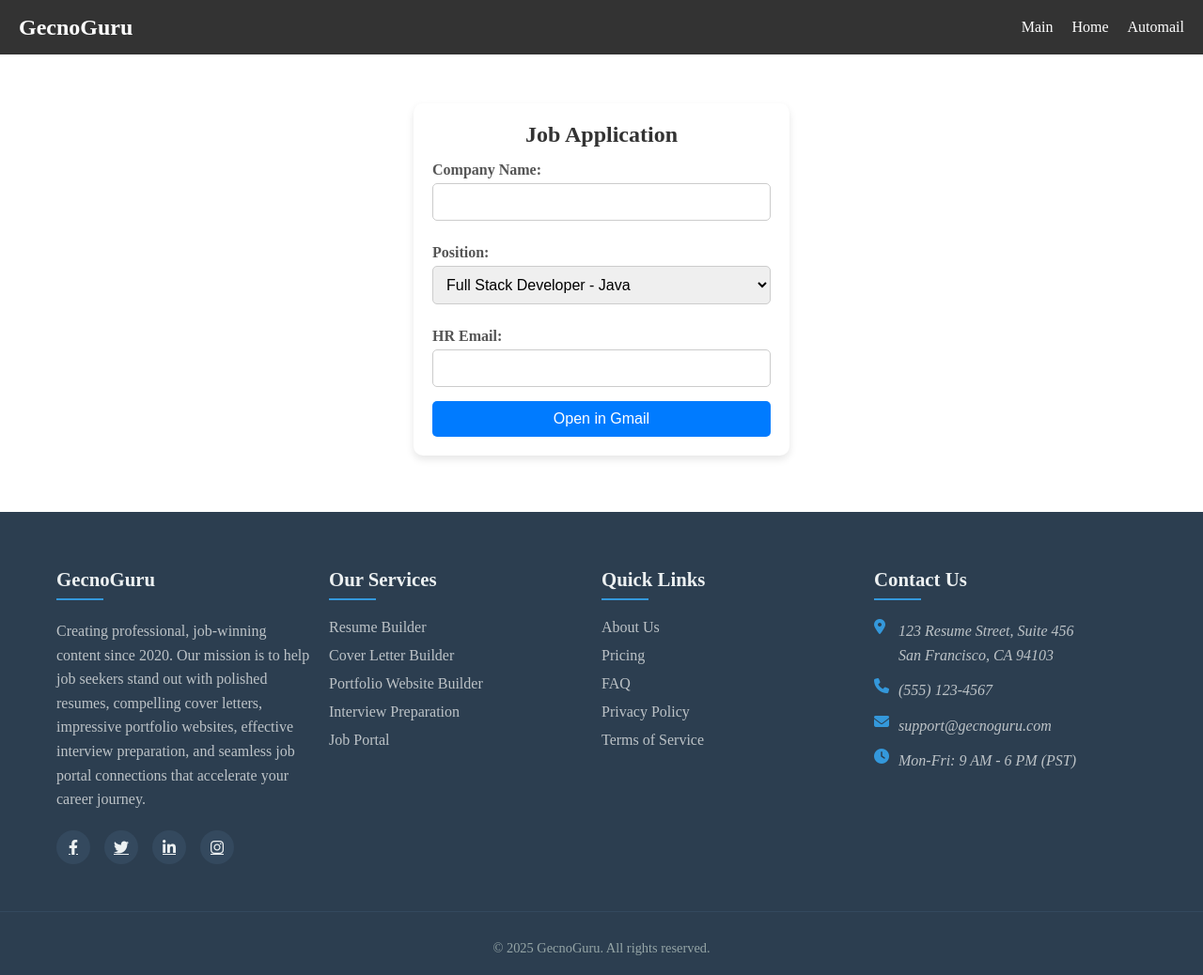
After one commit to nerajlal/GecnoGuru, a PHP site: page /Jobs/mailsend.php in a window 1280 px wide. The commit adds this page. Shown: the whole page at 94% size. Run offline with PHP 8.4, Linux system fonts and the light colour scheme; the visitor is signed in with stand-in values (Sample User, id 1); data comes from the database, SQL or seed files in the repository.

Commit message:
Jobs Updated
Jobs Updated

```diff
--- /dev/null
+++ b/Jobs/dbconnect.php
@@ -0,0 +1,29 @@
+<?php
+$host = 'localhost';
+$user = 'root';
+$pass = '';
+$dbname = 'resume_builder';
+
+// Create connection
+$conn = new mysqli($host, $user, $pass);
+
+// Check connection
+if ($conn->connect_error) {
+    die("Initial connection failed: " . $conn->connect_error);
+}
+
+// Create database if not exists
+$conn->query("CREATE DATABASE IF NOT EXISTS $dbname");
+
+// Select database
+$conn->select_db($dbname);
+
+// Set charset
+$conn->set_charset("utf8mb4");
+
+// Make connection available globally
+function get_db_connection() {
+    global $conn;
+    return $conn;
+}
+?>
--- /dev/null
+++ b/Jobs/footer.php
@@ -0,0 +1,203 @@
+<!-- Footer Section -->
+<footer class="footer-section">
+    <div class="footer-container">
+        <div class="footer-column">
+            <h3>GecnoGuru</h3>
+            <p>Creating professional, job-winning content since 2020. Our mission is to help job seekers stand out with polished resumes, compelling cover letters, impressive portfolio websites, effective interview preparation, and seamless job portal connections that accelerate your career journey.</p>
+            <div class="social-icons">
+                <a href="#" aria-label="Facebook"><i class="fab fa-facebook-f"></i></a>
+                <a href="#" aria-label="Twitter"><i class="fab fa-twitter"></i></a>
+                <a href="#" aria-label="LinkedIn"><i class="fab fa-linkedin-in"></i></a>
+                <a href="#" aria-label="Instagram"><i class="fab fa-instagram"></i></a>
+            </div>
+        </div>
+
+        <div class="footer-column">
+            <h3>Our Services</h3>
+            <ul class="footer-links">
+                <li><a href="Resume/index.php">Resume Builder</a></li>
+                <li><a href="#.php">Cover Letter Builder</a></li>
+                <li><a href="#.php">Portfolio Website Builder</a></li>
+                <li><a href="#.php">Interview Preparation</a></li>
+                <li><a href="#.php">Job Portal</a></li>
+            </ul>
+        </div>
+
+        <div class="footer-column">
+            <h3>Quick Links</h3>
+            <ul class="footer-links">
+                <li><a href="#">About Us</a></li>
+                <li><a href="#">Pricing</a></li>
+                <li><a href="#">FAQ</a></li>
+                <li><a href="#">Privacy Policy</a></li>
+                <li><a href="#">Terms of Service</a></li>
+            </ul>
+        </div>
+
+        <div class="footer-column">
+            <h3>Contact Us</h3>
+            <address class="contact-info">
+                <p><i class="fas fa-map-marker-alt"></i> 123 Resume Street, Suite 456<br>San Francisco, CA 94103</p>
+                <p><i class="fas fa-phone"></i> (555) 123-4567</p>
+                <p><i class="fas fa-envelope"></i> <a href="mailto:support@gecnoguru.com">
+                    support@gecnoguru.com</a></p>
+                <p><i class="fas fa-clock"></i> Mon-Fri: 9 AM - 6 PM (PST)</p>
+            </address>
+        </div>
+    </div>
+
+    <div class="footer-bottom">
+        <p>&copy; 2025 GecnoGuru. All rights reserved.</p>
+    </div>
+</footer>
+
+<style>
+    /* Footer Styles */
+    .footer-section {
+        background-color: #2c3e50;
+        color: #ecf0f1;
+        padding: 60px 0 20px;
+        margin-top: 60px;
+    }
+
+    .footer-container {
+        display: flex;
+        flex-wrap: wrap;
+        justify-content: space-between;
+        max-width: 1200px;
+        margin: 0 auto;
+        padding: 0 20px;
+    }
+
+    .footer-column {
+        flex: 1;
+        min-width: 200px;
+        margin-bottom: 30px;
+        padding-right: 20px;
+    }
+
+    .footer-column h3 {
+        font-size: 1.3rem;
+        margin-bottom: 20px;
+        position: relative;
+        padding-bottom: 10px;
+    }
+
+    .footer-column h3::after {
+        content: '';
+        position: absolute;
+        bottom: 0;
+        left: 0;
+        width: 50px;
+        height: 2px;
+        background-color: #3498db;
+    }
+
+    .footer-column p {
+        margin-bottom: 20px;
+        line-height: 1.6;
+        color: #bdc3c7;
+    }
+
+    .social-icons {
+        display: flex;
+        gap: 15px;
+        margin-top: 20px;
+    }
+
+    .social-icons a {
+        display: flex;
+        align-items: center;
+        justify-content: center;
+        width: 36px;
+        height: 36px;
+        border-radius: 50%;
+        background-color: #34495e;
+        color: #ecf0f1;
+        transition: all 0.3s ease;
+    }
+
+    .social-icons a:hover {
+        background-color: #3498db;
+        transform: translateY(-3px);
+    }
+
+    .footer-links {
+        list-style: none;
+        padding: 0;
+        margin: 0;
+    }
+
+    .footer-links li {
+        margin-bottom: 12px;
+    }
+
+    .footer-links a {
+        color: #bdc3c7;
+        text-decoration: none;
+        transition: color 0.3s ease;
+        display: inline-block;
+        position: relative;
+    }
+
+    .footer-links a::after {
+        content: '';
+        position: absolute;
+        width: 0;
+        height: 1px;
+        bottom: -2px;
+        left: 0;
+        background-color: #3498db;
+        transition: width 0.3s ease;
+    }
+
+    .footer-links a:hover {
+        color: #3498db;
+    }
+
+    .footer-links a:hover::after {
+        width: 100%;
+    }
+
+    .contact-info p {
+        margin-bottom: 12px;
+        display: flex;
+        align-items: flex-start;
+    }
+
+    .contact-info i {
+        margin-right: 10px;
+        color: #3498db;
+        min-width: 16px;
+    }
+
+    .contact-info a {
+        color: #bdc3c7;
+        text-decoration: none;
+        transition: color 0.3s ease;
+    }
+
+    .contact-info a:hover {
+        color: #3498db;
+    }
+
+    .footer-bottom {
+        text-align: center;
+        padding-top: 30px;
+        margin-top: 20px;
+        border-top: 1px solid #34495e;
+        font-size: 0.9rem;
+        color: #95a5a6;
+    }
+
+    @media (max-width: 768px) {
+        .footer-container {
+            flex-direction: column;
+        }
+
+        .footer-column {
+            width: 100%;
+            padding-right: 0;
+        }
+    }
+</style>
--- /dev/null
+++ b/Jobs/mailsend.php
@@ -0,0 +1,145 @@
+<?php
+// Start the session first
+session_start();
+
+// Ensure user is logged in
+if (!isset($_SESSION['email'])) {
+    header("Location: ../index.php");
+    exit();
+}
+
+// Get user email
+$email = $_SESSION['email'];
+
+// Include the navbar after session check
+include('navbar.php');
+include('dbconnect.php');
+
+// Fetch user details from database
+$query = "SELECT * FROM personal_details WHERE user = '$email'";
+$result = mysqli_query($conn, $query);
+
+// Check if user details exist
+if ($result && mysqli_num_rows($result) > 0) {
+    $userData = mysqli_fetch_assoc($result);
+    $applicantName = isset($userData['name']) ? $userData['name'] : "";
+    $phone = isset($userData['phone']) ? $userData['phone'] : "";
+    $userEmail = isset($userData['email']) ? $userData['email'] : $email; // Default to session email if not in personal_details
+} else {
+    // Default values if no data is found
+    $applicantName = "";
+    $phone = "";
+    $userEmail = $email;
+}
+?>
+
+<style>
+    .form-container {
+        background: #ffffff;
+        padding: 20px;
+        border-radius: 10px;
+        box-shadow: 0 4px 8px rgba(0, 0, 0, 0.1);
+        max-width: 400px;
+        width: 90%;
+        margin: 50px auto; /* This adds top spacing and centers horizontally */
+    }
+
+    h2 {
+        margin-bottom: 15px;
+        text-align: center;
+        color: #333;
+    }
+
+    label {
+        display: block;
+        margin: 10px 0 5px;
+        color: #555;
+        font-weight: bold;
+    }
+
+    input, select {
+        width: 100%;
+        padding: 10px;
+        margin-bottom: 15px;
+        border: 1px solid #ccc;
+        border-radius: 5px;
+        font-size: 16px;
+    }
+
+    button {
+        width: 100%;
+        padding: 10px;
+        background: #007bff;
+        color: #fff;
+        border: none;
+        border-radius: 5px;
+        font-size: 16px;
+        cursor: pointer;
+        transition: background-color 0.3s ease;
+    }
+
+    button:hover {
+        background: #0056b3;
+    }
+</style>
+
+<div class="form-container">
+    <form id="jobApplicationForm">
+        <h2>Job Application</h2>
+
+        <label for="company_name">Company Name:</label>
+        <input type="text" id="company_name" name="company_name" required>
+
+        <label for="position">Position:</label>
+        <select id="position" name="position" required>
+            <option value="Full Stack Developer - Java">Full Stack Developer - Java</option>
+            <option value="Software Engineer">Software Engineer</option>
+            <option value="Frontend Developer">Frontend Developer</option>
+            <option value="Backend Developer">Backend Developer</option>
+            <option value="PHP Developer">PHP Developer</option>
+            <option value="Java Developer">Java Developer</option>
+            <option value="Web Developer">Web Developer</option>
+        </select>
+
+        <label for="hr_email">HR Email:</label>
+        <input type="email" id="hr_email" name="hr_email" required>
+
+        <button type="button" onclick="sendApplication()">Open in Gmail</button>
+    </form>
+</div>
+
+<script>
+    // Pass PHP variables to JavaScript
+    const applicantName = "<?php echo addslashes($applicantName); ?>";
+    const phone = "<?php echo addslashes($phone); ?>";
+    const userEmail = "<?php echo addslashes($userEmail); ?>";
+
+    async function sendApplication() {
+        const companyName = document.getElementById('company_name').value;
+        const position = document.getElementById('position').value;
+        const hrEmail = document.getElementById('hr_email').value;
+
+        const subject = `Application for ${position} position`;
+        const body = `Dear Hiring Team at ${companyName},\n\n` +
+                    `I am excited to apply for the ${position} position at your esteemed organization. ` +
+                    `With a solid foundation and combined with a keen understanding of front-end and back-end development, I am eager to contribute to ${companyName}'s innovative projects.\n` +
+                    `My hands-on experience includes creating dynamic web applications and working collaboratively in team environments. ` +
+                    `I am confident that my technical skills and enthusiasm for learning will enable me to excel in this role.\n\n` +
+                    `I look forward to the opportunity to discuss how my skills and aspirations align with your team's goals.\n` +
+                    `I have attached my resume for your review and would welcome the opportunity to discuss how my skills and experiences align with your team's goals.\n\nThank you for considering my application, and I look forward to the possibility of contributing to ${companyName}'s success.\n` +
+                    `Best regards,\n` +
+                    `${applicantName}\n` +
+                    `Phone: ${phone}\n` +
+                    `Email: ${userEmail}`;
+
+        try {
+            const gmailUrl = `https://mail.google.com/mail/?view=cm&fs=1&to=${encodeURIComponent(hrEmail)}` +
+                           `&su=${encodeURIComponent(subject)}&body=${encodeURIComponent(body)}`;
+            window.open(gmailUrl, '_blank');
+        } catch (error) {
+            console.error('Error sending application:', error);
+        }
+    }
+</script>
+
+<?php include('footer.php') ?>
--- /dev/null
+++ b/Jobs/navbar.php
@@ -0,0 +1,305 @@
+<!DOCTYPE html>
+<html lang="en">
+<head>
+    <meta charset="UTF-8">
+    <meta name="viewport" content="width=device-width, initial-scale=1.0">
+    <title>GecnoGuru</title>
+    <link rel="stylesheet" href="style.css">
+    <link rel="stylesheet" href="https://cdnjs.cloudflare.com/ajax/libs/font-awesome/6.4.0/css/all.min.css">
+    <style>
+        :root {
+            --primary-bg: #333;
+            --text-color: white;
+            --hover-color: #ddd;
+            --border-color: #444;
+            --dropdown-bg: #444;
+        }
+
+        * {
+            box-sizing: border-box;
+            margin: 0;
+            padding: 0;
+        }
+
+        html {
+            scroll-behavior: smooth;
+        }
+
+        body {
+            padding-top: 60px;
+        }
+
+        .navbar {
+            background-color: var(--primary-bg);
+            display: flex;
+            justify-content: space-between;
+            align-items: center;
+            padding: 10px 20px;
+            position: fixed;
+            top: 0;
+            left: 0;
+            width: 100%;
+            z-index: 1001;
+        }
+
+        .navbar .logo a {
+            color: var(--text-color);
+            text-decoration: none;
+            font-size: 1.5rem;
+            font-weight: bold;
+        }
+
+        .nav-menu {
+            list-style: none;
+            display: flex;
+            gap: 20px;
+        }
+
+        .nav-menu li a {
+            color: var(--text-color);
+            text-decoration: none;
+            transition: color 0.3s ease;
+            padding: 10px 0;
+            display: block;
+        }
+
+        .nav-menu li a:hover {
+            color: var(--hover-color);
+        }
+
+        /* Dropdown styles */
+        .dropdown {
+            position: relative;
+            display: inline-block;
+        }
+
+        .dropdown-toggle {
+            color: var(--text-color);
+            background: var(--primary-bg);
+            border: none;
+            cursor: pointer;
+            padding: 10px 0;
+            font-size: 1rem;
+            display: flex;
+            align-items: center;
+            gap: 5px;
+        }
+
+        .dropdown-toggle:hover {
+            color: var(--hover-color);
+        }
+
+        .dropdown-menu {
+            display: none;
+            position: absolute;
+            background-color: var(--dropdown-bg);
+            min-width: 180px;
+            box-shadow: 0 8px 16px rgba(0,0,0,0.2);
+            z-index: 1002;
+            top: 100%;
+            left: 0px;
+            border-radius: 4px;
+            padding: 5px 0;
+        }
+
+        .dropdown-menu a {
+            color: var(--text-color);
+            padding: 10px 15px;
+            text-decoration: none;
+            display: block;
+            transition: background-color 0.3s;
+        }
+
+        .dropdown-menu a:hover {
+            background-color: var(--primary-bg);
+        }
+
+        .dropdown:hover .dropdown-menu {
+            display: block;
+        }
+
+        .menu-toggle {
+            display: none;
+            background: none;
+            border: none;
+            color: var(--text-color);
+            font-size: 1.5rem;
+            cursor: pointer;
+            padding: 5px;
+        }
+
+        /* Mobile styles */
+        @media (max-width: 768px) {
+            .nav-menu {
+                position: fixed;
+                top: 60px;
+                left: 0;
+                width: 100%;
+                background-color: var(--primary-bg);
+                flex-direction: column;
+                align-items: center;
+                padding: 20px 0;
+                gap: 0;
+                transform: translateY(-100%);
+                opacity: 0;
+                transition: transform 0.3s ease, opacity 0.3s ease;
+                pointer-events: none;
+            }
+
+            .nav-menu.active {
+                transform: translateY(0);
+                opacity: 1;
+                pointer-events: all;
+            }
+
+            .nav-menu li {
+                width: 100%;
+                text-align: center;
+                border-bottom: 1px solid var(--border-color);
+            }
+
+            .nav-menu li:last-child {
+                border-bottom: none;
+            }
+
+            .nav-menu li a {
+                padding: 15px;
+            }
+
+            .menu-toggle {
+                display: block;
+            }
+
+            /* Mobile dropdown styles */
+            .dropdown {
+                width: 100%;
+            }
+
+            .dropdown-toggle {
+                width: 100%;
+                padding: 15px;
+                justify-content: center;
+            }
+
+            .dropdown-menu {
+                position: static;
+                width: 100%;
+                box-shadow: none;
+                display: none;
+                padding: 0;
+            }
+
+            .dropdown-menu.show {
+                display: block;
+            }
+
+            .dropdown-menu a {
+                padding: 15px;
+                background-color: var(--dropdown-bg);
+                border-bottom: 1px solid var(--border-color);
+            }
+
+            .dropdown-menu a:last-child {
+                border-bottom: none;
+            }
+        }
+    </style>
+</head>
+<body>
+    <nav class="navbar">
+        <div class="logo">
+            <a href="#">GecnoGuru</a>
+        </div>
+        <button class="menu-toggle" aria-label="Toggle navigation menu">
+            <i class="fas fa-bars"></i>
+        </button>
+        <ul class="nav-menu">
+            <li><a href="../index1.php">Main </a></li>
+            <li><a href="index.php">Home</a></li>
+            <li><a href="mailsend.php">Automail </a></li>
+        </ul>
+    </nav>
+
+    <script>
+        document.addEventListener('DOMContentLoaded', () => {
+            const menuToggle = document.querySelector('.menu-toggle');
+            const navMenu = document.querySelector('.nav-menu');
+            const icon = menuToggle.querySelector('i');
+            const dropdownToggles = document.querySelectorAll('.dropdown-toggle');
+
+            // Initialize menu state
+            function initMenu() {
+                if (window.innerWidth > 768) {
+                    navMenu.classList.add('active');
+                } else {
+                    navMenu.classList.remove('active');
+                }
+            }
+
+            // Toggle menu visibility
+            function toggleMenu() {
+                navMenu.classList.toggle('active');
+                icon.classList.toggle('fa-bars');
+                icon.classList.toggle('fa-times');
+            }
+
+            // Close menu when clicking outside or on a link (mobile only)
+            function closeMenu(e) {
+                if (window.innerWidth <= 768 &&
+                    !navMenu.contains(e.target) &&
+                    !menuToggle.contains(e.target)) {
+                    navMenu.classList.remove('active');
+                    icon.classList.remove('fa-times');
+                    icon.classList.add('fa-bars');
+                }
+            }
+
+            // Toggle dropdown on mobile
+            function toggleDropdown(e) {
+                if (window.innerWidth <= 768) {
+                    e.preventDefault();
+                    const dropdownMenu = this.nextElementSibling;
+                    dropdownMenu.classList.toggle('show');
+                }
+            }
+
+            // Event listeners
+            menuToggle.addEventListener('click', toggleMenu);
+            document.addEventListener('click', closeMenu);
+
+            // Add event listeners to dropdown toggles
+            dropdownToggles.forEach(toggle => {
+                toggle.addEventListener('click', toggleDropdown);
+            });
+
+            // Close menu when clicking a nav link (mobile)
+            document.querySelectorAll('.nav-menu a').forEach(link => {
+                link.addEventListener('click', () => {
+                    if (window.innerWidth <= 768) {
+                        navMenu.classList.remove('active');
+                        icon.classList.remove('fa-times');
+                        icon.classList.add('fa-bars');
+                    }
+                });
+            });
+
+            // Handle window resize
+            window.addEventListener('resize', () => {
+                initMenu();
+                if (window.innerWidth > 768) {
+                    navMenu.classList.add('active');
+                    // Hide all mobile dropdowns
+                    document.querySelectorAll('.dropdown-menu').forEach(menu => {
+                        menu.classList.remove('show');
+                    });
+                } else if (navMenu.classList.contains('active')) {
+                    navMenu.classList.remove('active');
+                    icon.classList.remove('fa-times');
+                    icon.classList.add('fa-bars');
+                }
+            });
+
+            // Initialize on load
+            initMenu();
+        });
+    </script>
```
Also changed, not shown: Jobs/index.php (line endings or trailing spaces).
